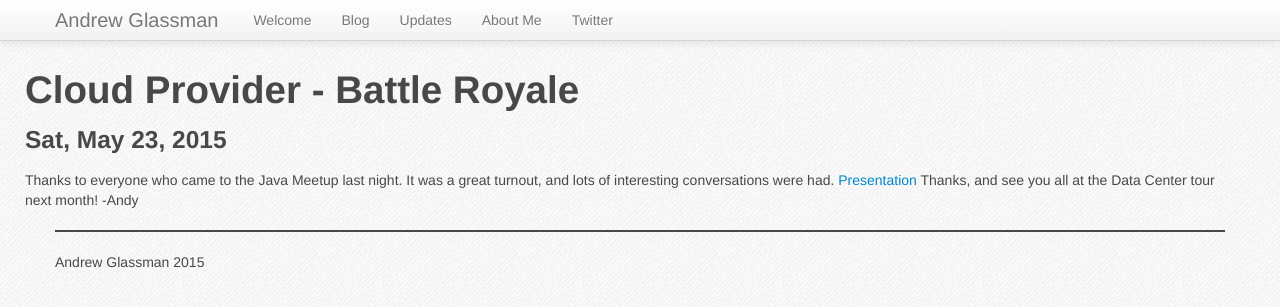
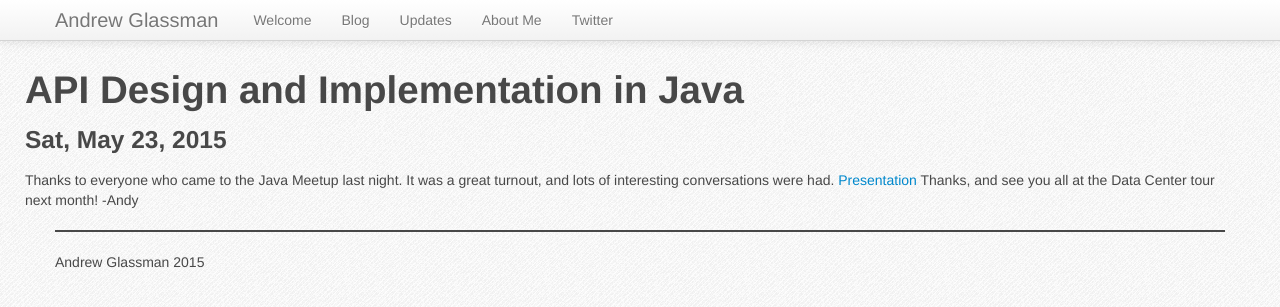
Before and after one commit to aglassman/aglassman.github.io, a Jekyll site: the page built from _posts/2015-5-23-GreaterMilwaukeeJavaMeetup.html, in a window 1280 px wide. Shown: the top 307 px of the page. Built offline with Jekyll 4.4.1, drawn with Linux system fonts in a browser that asks for light colours.

Commit message:
Update 2015-5-23-GreaterMilwaukeeJavaMeetup.html
Updated title

```diff
--- a/_posts/2015-5-23-GreaterMilwaukeeJavaMeetup.html
+++ b/_posts/2015-5-23-GreaterMilwaukeeJavaMeetup.html
@@ -1,6 +1,6 @@
 ---
 layout: post
-title: Cloud Provider - Battle Royale
+title: API Design and Implementation in Java
 ---
 <div class="D_bbcode">
 Thanks to everyone who came to the Java Meetup last night.  It was a great turnout, and lots of interesting conversations were had.
```
